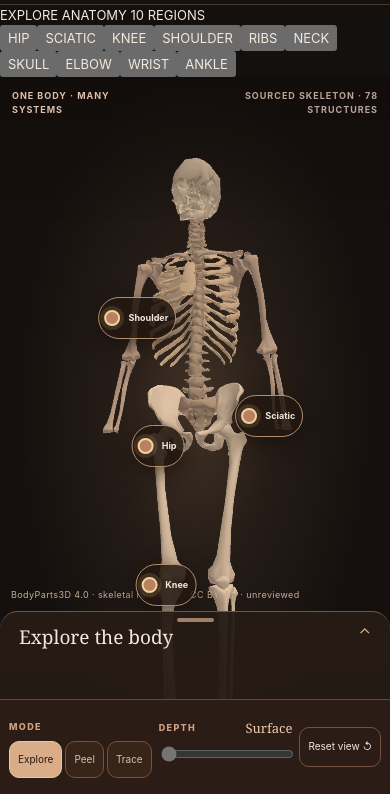
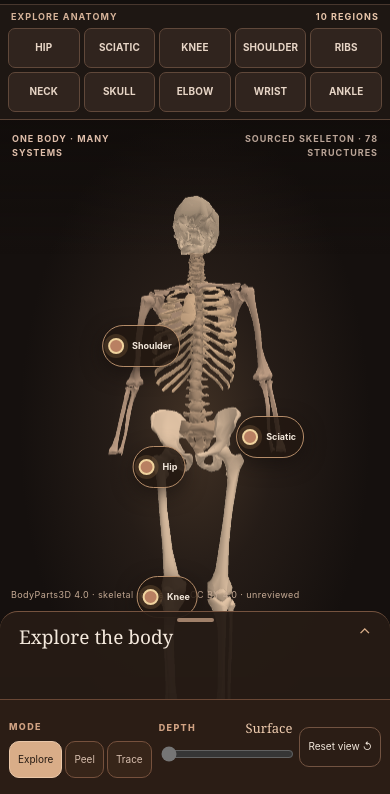
Before and after one commit to amydojo/anatomy-lab, a website: page atlas/index.html in a window 390 px wide. Shown: the part 50-844 px from the top of the page. Drawn offline with Linux system fonts and the light colour scheme.

Commit message:
style(v7): show ten compact mobile region selectors outside canvas

```diff
--- a/atlas/atlas.css
+++ b/atlas/atlas.css
@@ -134,3 +134,17 @@
  .shoulder-rig-tools button{font-size:10px;padding:7px 9px}
  .shoulder-rig-tools span{font-size:8px}
 }
+
+
+/* V7.1 mobile anatomy navigator occupies real layout space, never covers the specimen.
+   Two rows show ALL 10 locations without a hidden drawer or sideways swipe. */
+.region-dock{display:none}
+@media(max-width:850px){
+ .region-dock{display:block;flex:0 0 auto;z-index:6;background:#1e1713;border-bottom:1px solid #594336;padding:5px 8px 7px}
+ .region-dock-title{display:flex;justify-content:space-between;align-items:center;padding:0 3px 4px;font-size:9px;letter-spacing:.12em;color:#d6b399;font-weight:700}
+ .region-dock-title span{color:#e8c6ab}
+ .region-dock-grid{display:grid;grid-template-columns:repeat(5,minmax(0,1fr));gap:4px}
+ .region-dock-grid button{min-width:0;min-height:40px;padding:4px 1px;border:1px solid #60483a;border-radius:7px;background:#30241e;font-size:clamp(8px,2.55vw,10px);font-weight:700;letter-spacing:.015em;text-align:center;white-space:nowrap;color:#e7d5c6}
+ .region-dock-grid button[aria-pressed="true"]{background:#d8ad8e;color:#2b1b13;border-color:#f3cbb0}
+ .region-dock-grid button:focus-visible{outline:2px solid #ffdaa9;outline-offset:1px}
+}
```
